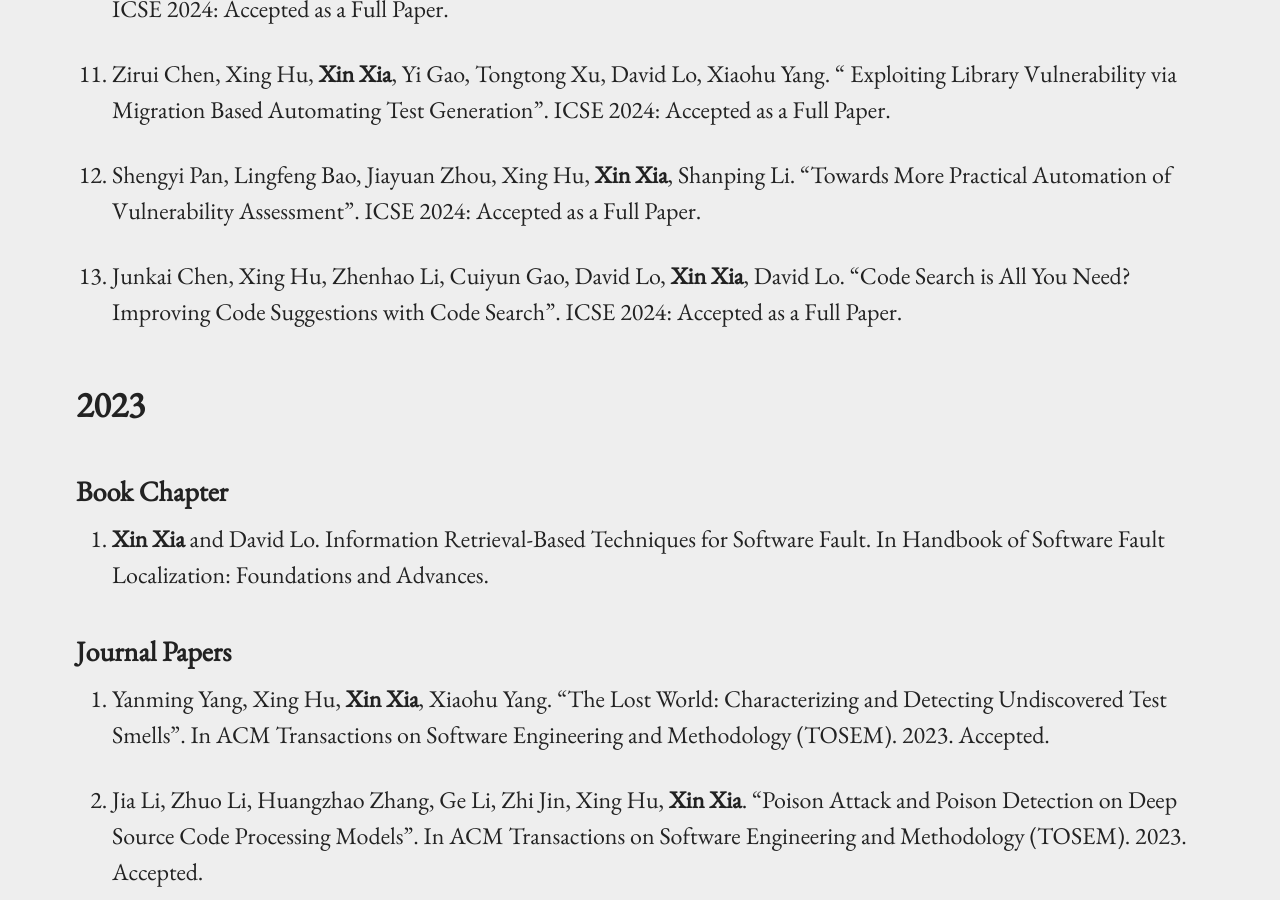
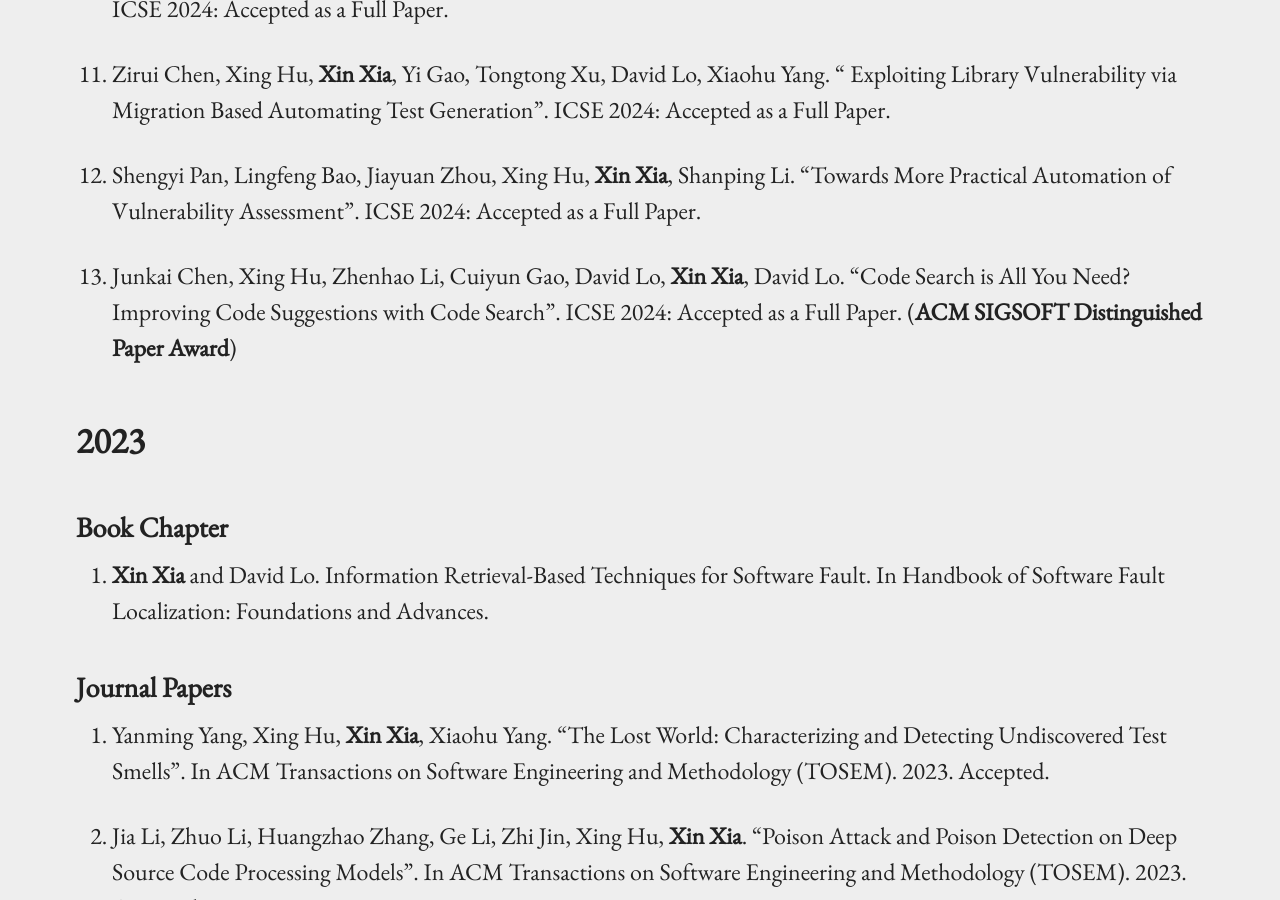
Before and after one commit to xin-xia/xin-xia.github.io, a Jekyll site: the page built from publication.md, in a window 1280 px wide and 900 px high, scrolled down 2377 px. Built offline with Jekyll 4.4.1, drawn with Linux system fonts in a browser that asks for light colours; our own code applies the rules of GitHub Pages for plain Markdown files.

Commit message:
Update publication.md

```diff
--- a/publication.md
+++ b/publication.md
@@ -55,7 +55,7 @@ Case Study of Code Clone Detection and Defect Prediction". IEEE Transactions on
 
 160. Shengyi Pan, Lingfeng Bao, Jiayuan Zhou, Xing Hu, <strong>Xin Xia</strong>, Shanping Li. "Towards More Practical Automation of Vulnerability Assessment". ICSE 2024: Accepted as a  Full Paper.      <br />
 
-159. Junkai Chen, Xing Hu, Zhenhao Li, Cuiyun Gao, David Lo, <strong>Xin Xia</strong>, David Lo. "Code Search is All You Need? Improving Code Suggestions with Code Search". ICSE 2024: Accepted as a  Full Paper.      <br />
+159. Junkai Chen, Xing Hu, Zhenhao Li, Cuiyun Gao, David Lo, <strong>Xin Xia</strong>, David Lo. "Code Search is All You Need? Improving Code Suggestions with Code Search". ICSE 2024: Accepted as a  Full Paper.  (<strong>ACM SIGSOFT Distinguished Paper Award</strong>)    <br />
 
 ## 2023
 
```
